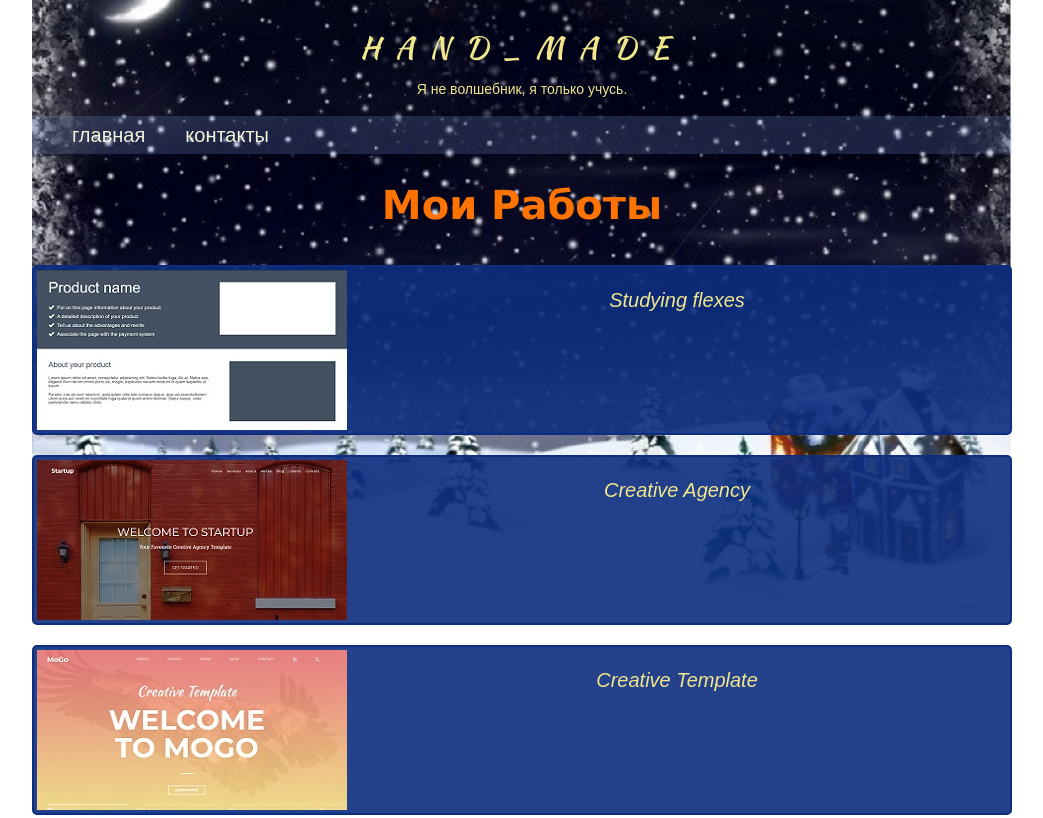
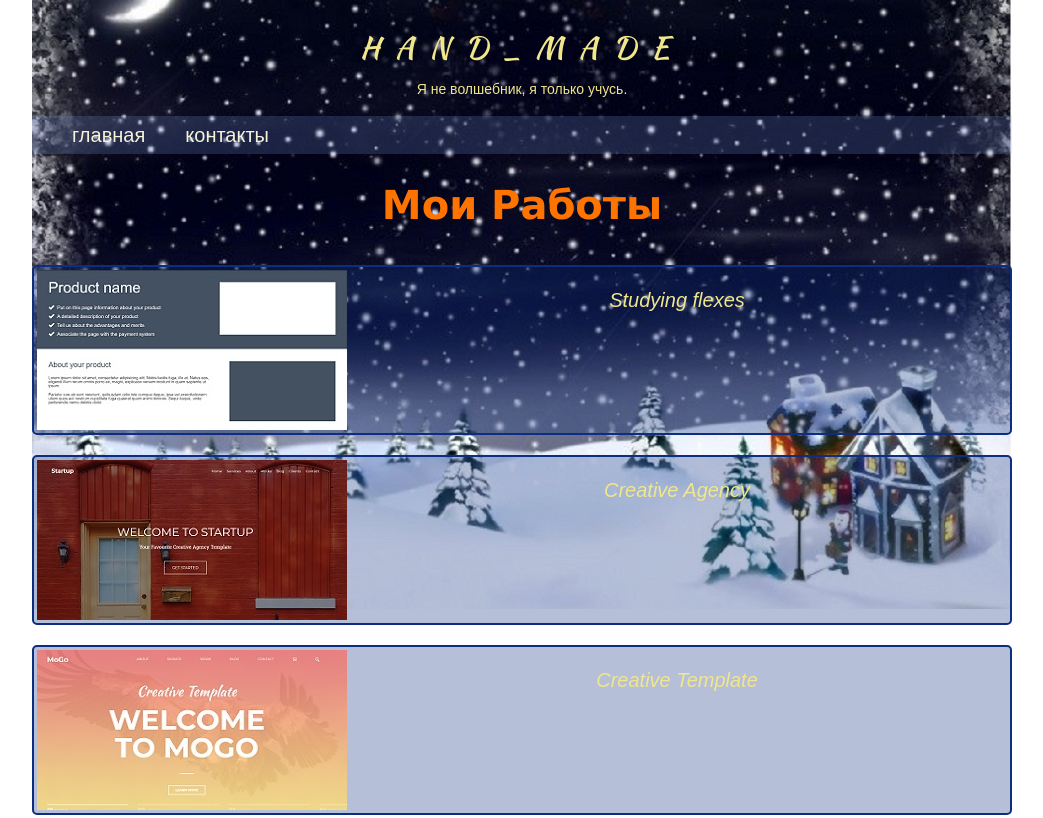
Before and after one commit to kimamishka/kimamishka.github.io, a plain HTML site: page index.html in a window 1280 px wide. Shown: the top 818 px of the page, without its empty margins (118-1161 px from the left). Drawn offline with Linux system fonts and the light colour scheme.

Commit message:
correct6

```diff
--- a/css/style.css
+++ b/css/style.css
@@ -200,7 +200,7 @@ a {
 	margin-bottom: 20px;
 	padding: 3px;
 	/*background-color: rgba(255, 150, 64, 0.9);*/
-	background-color: rgba(13, 45, 127, 0.9);
+	background-color: rgba(13, 45, 127, 0.3);
 }
 .item__img {
 	width: 310px;
```
